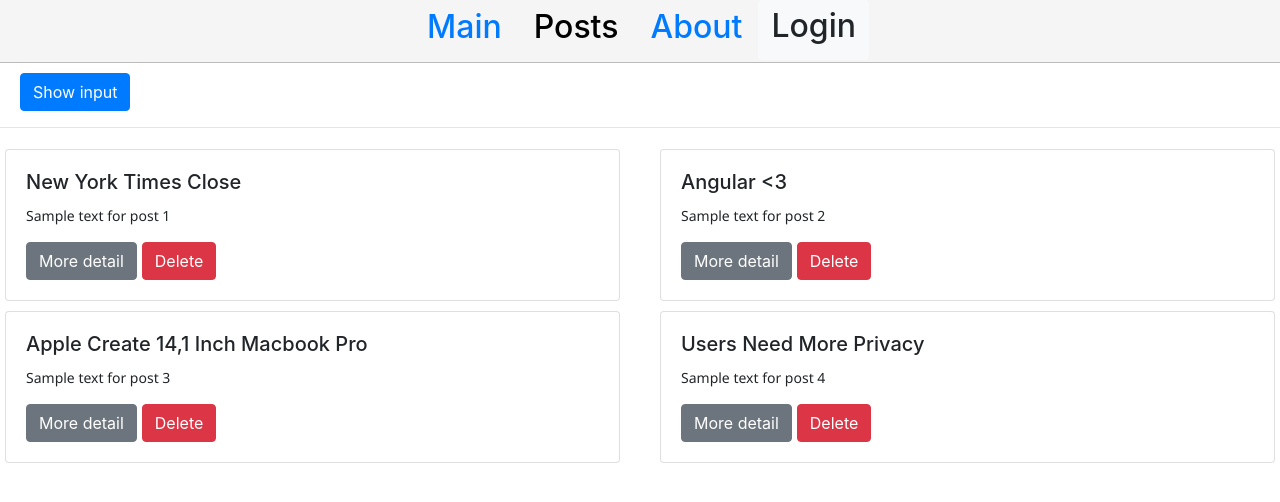
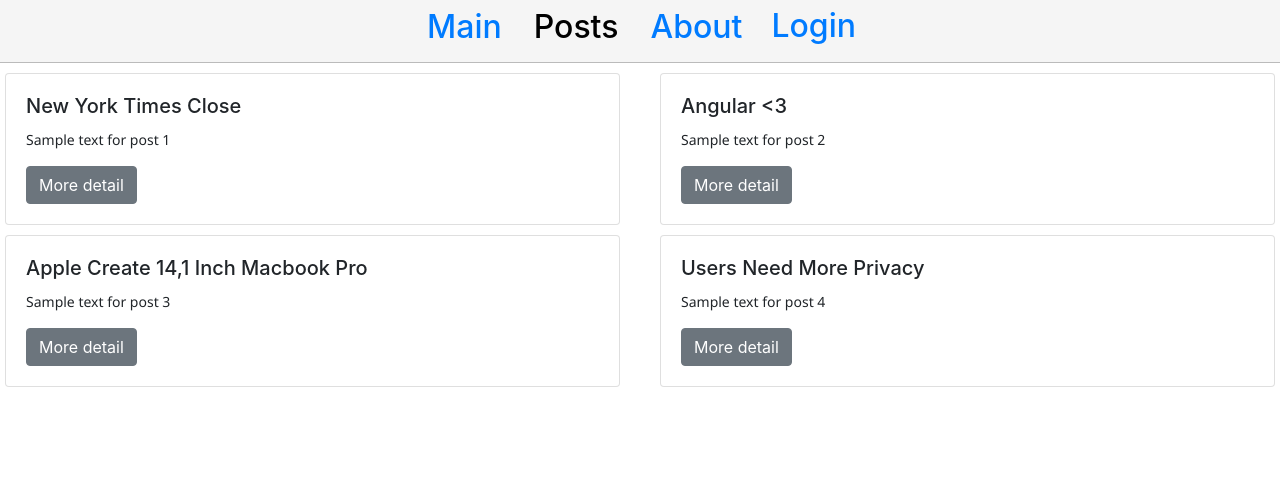
Before and after one commit to Tysiachnyi/tysiachnyiAngularDemo, an Angular app: page /posts in a window 1280 px wide. Shown: the top 502 px of the page. Built offline with nearby package versions, Linux system fonts and the light colour scheme.

Commit message:
add auth and count of all posts

```diff
--- a/src/app/app.component.css
+++ b/src/app/app.component.css
@@ -36,3 +36,11 @@
 .active {
   color: black;
 }
+
+.btn_log {
+  color: #007bff;
+}
+
+.btn_log:hover {
+  color: #0056b3;
+}
--- a/src/app/app.component.html
+++ b/src/app/app.component.html
@@ -22,12 +22,12 @@
           </a>
       </li>
       <li class="nav-item" *ngIf="!auth.isAuth">
-          <button class="btn btn-light" (click)="auth.login()">
+          <button class="btn btn_log" (click)="auth.login()">
               <h2>Login</h2>
           </button>
       </li>
       <li class="nav-item" *ngIf="auth.isAuth">
-          <button class="btn btn-light" (click)="auth.logout()">
+          <button class="btn btn_log" (click)="auth.logout()">
               <h2>Logout</h2>
           </button>
       </li>
--- a/src/app/posts/posts.component.html
+++ b/src/app/posts/posts.component.html
@@ -1,5 +1,5 @@
 <div class="container-fluid" style="margin-top: 5px;">
-  <div>
+  <div *ngIf="auth.isAuth">
     <button
             type="button"
             class="btn btn-primary"
@@ -44,9 +44,10 @@
       </div>
     </div>
     </form>
+    <hr>
   </div>
+
 </div>
-<hr>
 <div class="row">
   <div class="col-sm-6" *ngFor="let post of postsService.posts">
     <div class="card">
@@ -55,7 +56,7 @@
         <p class="card-text">{{post.text}}</p>
         <a [routerLink]="['/posts',post.id]"
          class="btn btn-secondary">More detail</a>
-         <button class="btn btn-danger"
+         <button class="btn btn-danger" *ngIf="auth.isAuth"
                  style="margin-left: 5px;" (click)="deletePost(post.id)">Delete</button>
       </div>
     </div>
--- a/src/app/posts/posts.component.ts
+++ b/src/app/posts/posts.component.ts
@@ -1,6 +1,7 @@
 import { Component, OnInit } from '@angular/core';
 import { PostsService } from '../data/posts.service';
 import {FormControl, FormGroup, Validators} from '@angular/forms';
+import {AuthService} from '../services/auth.service';
 
 @Component({
   selector: 'app-posts',
@@ -13,9 +14,11 @@ export class PostsComponent implements OnInit {
   inputValue: string;
   id: number;
   modal: boolean;
+  newPost: number;
 
   constructor(
     public postsService: PostsService,
+    public auth: AuthService
   ) { }
 
   ngOnInit(): void {
--- a/src/app/user-profile/user-profile.component.html
+++ b/src/app/user-profile/user-profile.component.html
@@ -8,6 +8,7 @@
           <p class="card-text">Your country: {{auth.country + ' ' + auth.countryFlag}}</p>
           <p class="card-text">Your ip: {{auth.ip}}</p>
           <p class="card-text">You logged in: {{auth.loggedDate | date:'short'}}</p>
+          <p class="card-text">Count of posts: {{postsService.posts.length}}</p>
           <a href="#" [routerLink]="'/'" class="btn btn-primary">Back</a>
       </div>
     </div>
--- a/src/app/user-profile/user-profile.component.ts
+++ b/src/app/user-profile/user-profile.component.ts
@@ -1,5 +1,7 @@
 import { Component, OnInit } from '@angular/core';
 import {AuthService} from '../services/auth.service';
+import {PostsService} from '../data/posts.service';
+import {PostsComponent} from '../posts/posts.component';
 
 @Component({
   selector: 'app-user-profile',
@@ -8,7 +10,8 @@ import {AuthService} from '../services/auth.service';
 })
 export class UserProfileComponent implements OnInit {
 
-  constructor(public auth: AuthService) { }
+  constructor(public auth: AuthService,
+              public postsService: PostsService) {}
 
   ngOnInit(): void {
   }
```
